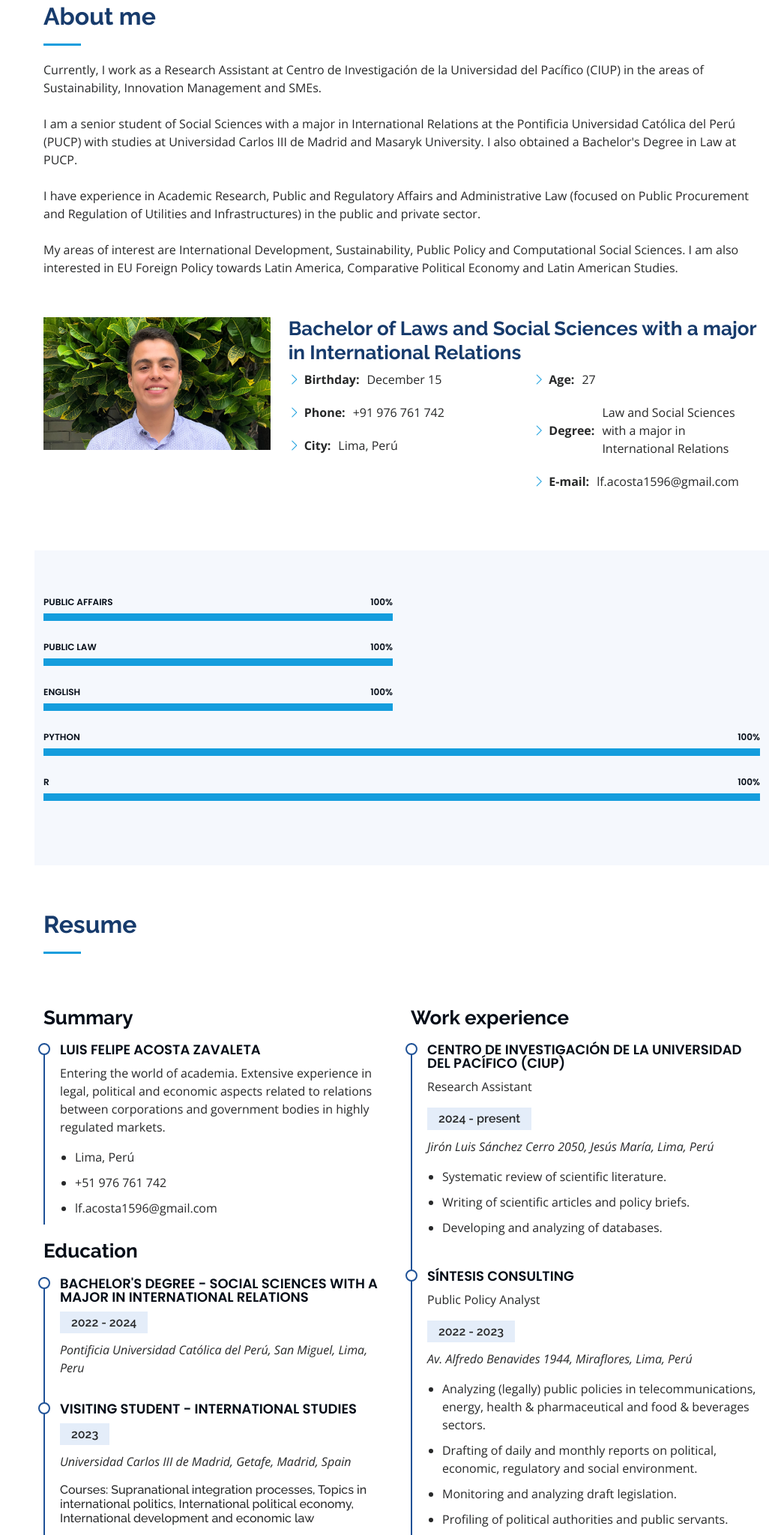
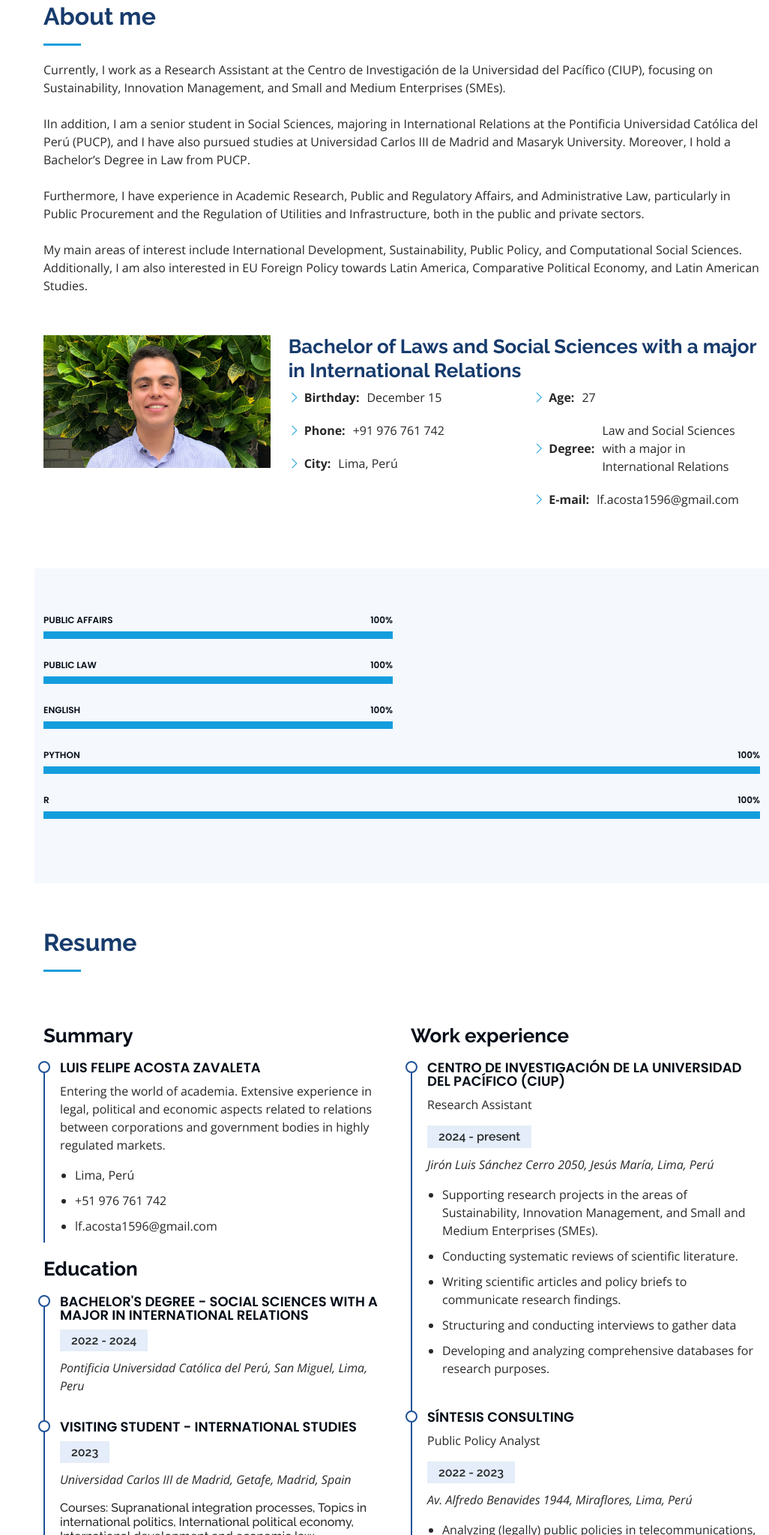
Before and after one commit to lfaz1596/personal_website, a plain HTML site: page index.html in a window 1280 px wide. Shown: the part 857-2904 px from the top of the page at 75% size, without its empty margins (254-1280 px from the left). Drawn offline with nearby package versions, Linux system fonts and the light colour scheme.

Commit message:
#Adjustments

```diff
--- a/index.html
+++ b/index.html
@@ -82,13 +82,13 @@
 
         <div class="section-title">
           <h2>About me</h2>
-          <p>Currently, I work as a Research Assistant at Centro de Investigación de la Universidad del Pacífico (CIUP) in the areas of Sustainability, Innovation Management and SMEs.</p>
+          <p>Currently, I work as a Research Assistant at the Centro de Investigación de la Universidad del Pacífico (CIUP), focusing on Sustainability, Innovation Management, and Small and Medium Enterprises (SMEs).</p>
            <p>&nbsp</p>
-          <p>I am a senior student of Social Sciences with a major in International Relations at the Pontificia Universidad Católica del Perú (PUCP) with studies at Universidad Carlos III de Madrid and Masaryk University. I also obtained a Bachelor's Degree in Law at PUCP.</p>
+          <p>IIn addition, I am a senior student in Social Sciences, majoring in International Relations at the Pontificia Universidad Católica del Perú (PUCP), and I have also pursued studies at Universidad Carlos III de Madrid and Masaryk University. Moreover, I hold a Bachelor’s Degree in Law from PUCP.</p>
           <p>&nbsp</p>
-          <p>I have experience in Academic Research, Public and Regulatory Affairs and Administrative Law (focused on Public Procurement and Regulation of Utilities and Infrastructures) in the public and private sector.</p>
+          <p>Furthermore, I have experience in Academic Research, Public and Regulatory Affairs, and Administrative Law, particularly in Public Procurement and the Regulation of Utilities and Infrastructure, both in the public and private sectors.</p>
           <p>&nbsp</p>
-          <p>My areas of interest are International Development, Sustainability, Public Policy and Computational Social Sciences. I am also interested in EU Foreign Policy towards Latin America, Comparative Political Economy and Latin American Studies. </p>
+          <p>My main areas of interest include International Development, Sustainability, Public Policy, and Computational Social Sciences. Additionally, I am also interested in EU Foreign Policy towards Latin America, Comparative Political Economy, and Latin American Studies. </p>
           <p>&nbsp</p>
         </div>
 
@@ -229,9 +229,11 @@
               <h5>2024 - present</h5>
               <p><em>Jirón Luis Sánchez Cerro 2050, Jesús María, Lima, Perú </em></p>
               <ul>
-                <li>Systematic review of scientific literature.</li>
-                <li>Writing of scientific articles and policy briefs. </li>
-                <li>Developing and analyzing of databases.</li>
+                <li>Supporting research projects in the areas of Sustainability, Innovation Management, and Small and Medium Enterprises (SMEs).</li>
+                <li>Conducting systematic reviews of scientific literature.</li>
+                <li>Writing scientific articles and policy briefs to communicate research findings.</li>
+                <li>Structuring and conducting interviews to gather data</li>
+                <li>Developing and analyzing comprehensive databases for research purposes.</li>
               </ul>
             </div>
             <div class="resume-item">
```
Also changed, not shown: 2 other files.
